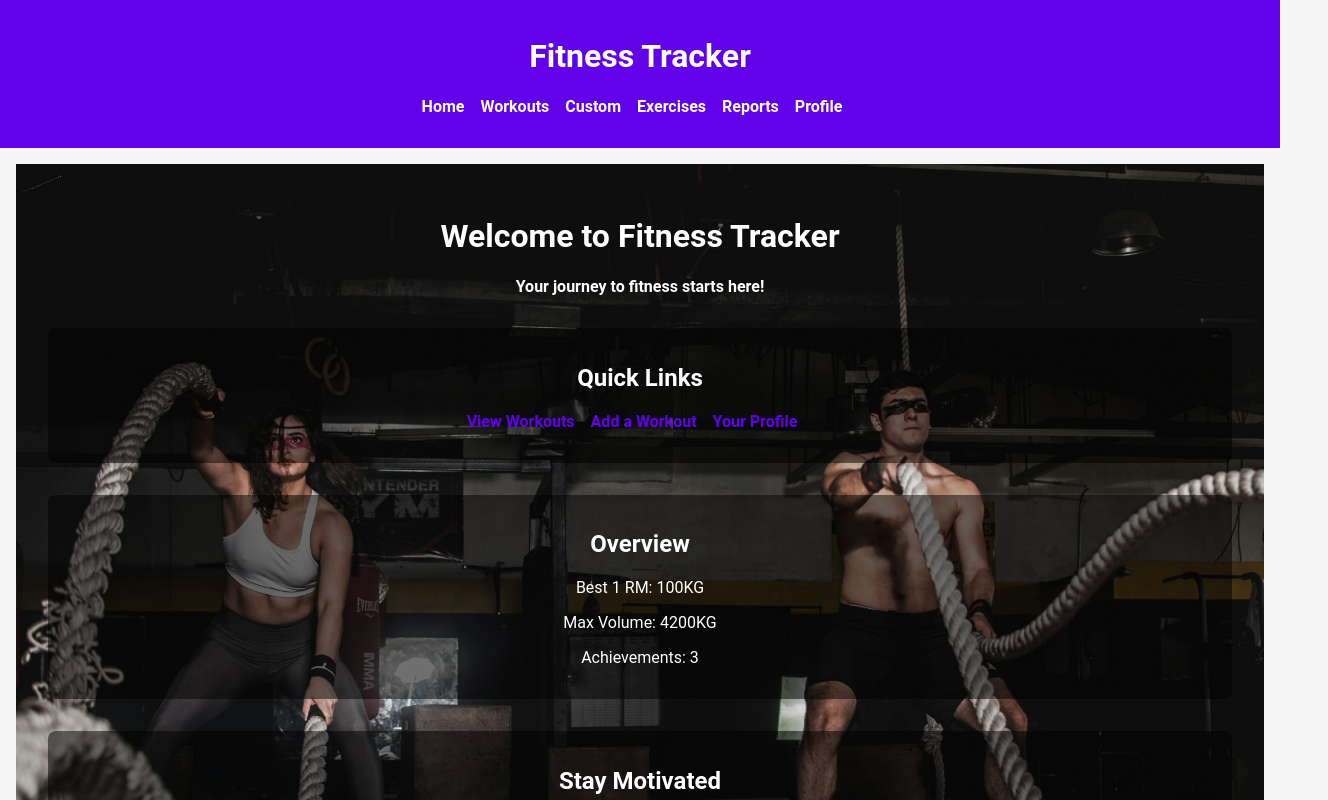
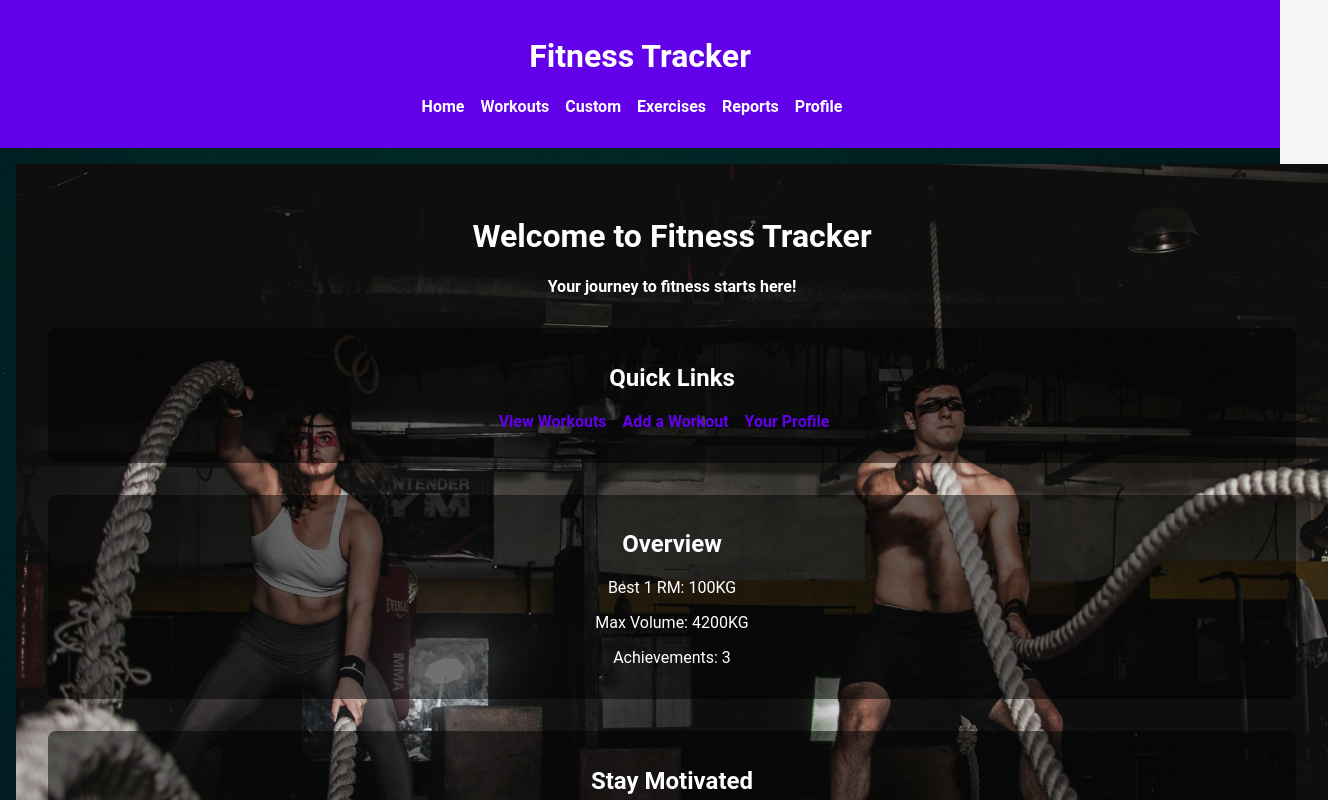
Before and after one commit to Caleb-Kiune/Fitness-Tracker, a React (Create React App) app: page / in a window 1280 px wide. Shown: the top 800 px of the page, 1328 px wide, since content can reach past the window. Built offline with nearby package versions, Linux system fonts and the light colour scheme; data requests are answered from the project's data file.

Commit message:
Adds background enhancements

```diff
--- a/src/App.css
+++ b/src/App.css
@@ -406,6 +406,8 @@ button[type="submit"]:hover {
   background-repeat: no-repeat;
   color: white; /* Adjust text color to ensure it's readable */
   min-height: 100vh; /* Ensure it covers the full viewport height */
+  margin: 0;
+  width: 100%;
 }
 
 /* Optional: Add a semi-transparent background to text areas for better readability */
@@ -485,7 +487,7 @@ button[type="submit"]:hover {
 }
 
 .profile-container {
-  background-image: url('/public/pexels-packermann-878151.jpg'); /* Path to your background image */
+  background-image: url('/public/hans-isaacson-iEKg9h5_hd4-unsplash.jpg'); /* Path to your background image */
   background-size: cover;
   background-position: center;
   background-repeat: no-repeat;
@@ -506,3 +508,16 @@ button[type="submit"]:hover {
   flex-direction: column;
   align-items: center;
 }
+
+body {
+  font-family: var(--font-family);
+  background-image: url('/public/hans-isaacson-iEKg9h5_hd4-unsplash.jpg'); /* Path to your background image */
+  background-size: cover;
+  background-position: center;
+  background-repeat: no-repeat;
+  color: var(--text-color);
+  margin: 0;
+  padding: 0;
+  min-height: 100vh; /* Ensure it covers the full viewport height */
+  width: 100%; /* Ensure it covers the full width */
+}
```
Also changed, not shown: public/hans-isaacson-iEKg9h5_hd4-unsplash.jpg (added), public/pexels-packermann-878151.jpg (deleted).
